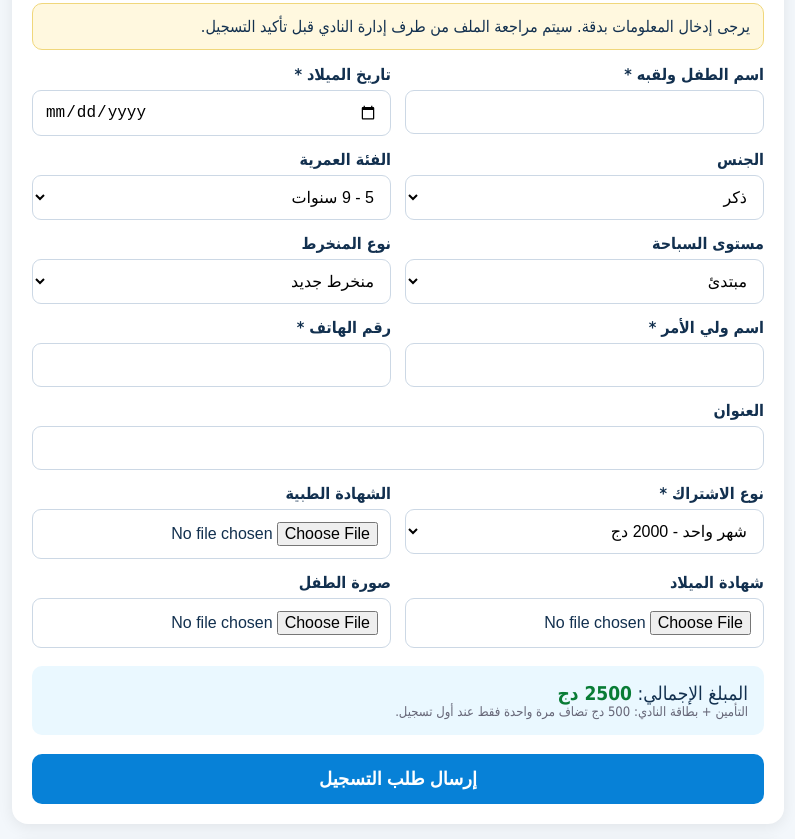
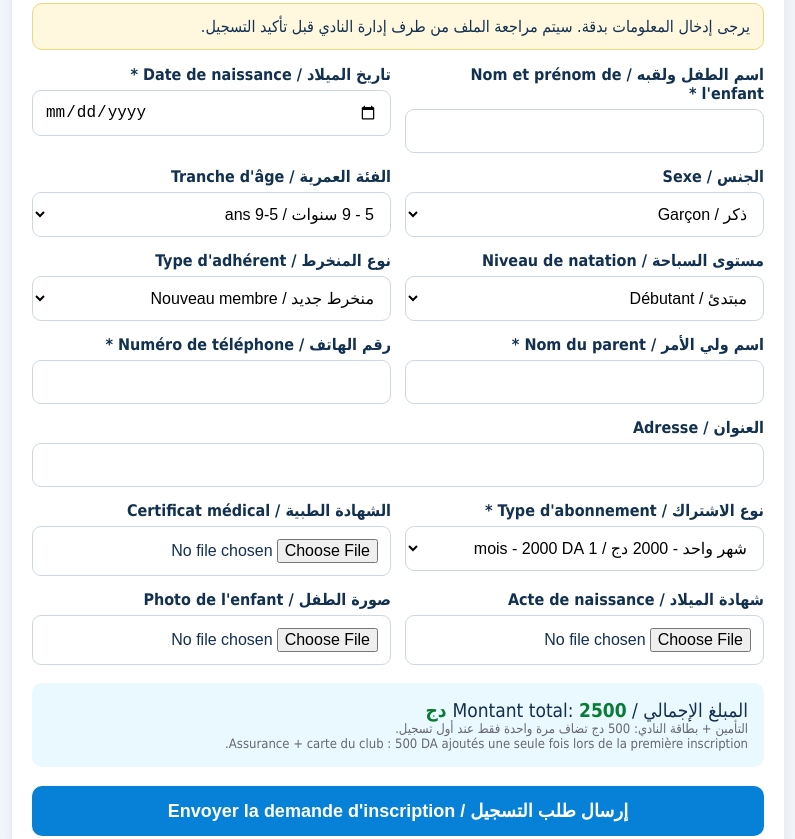
Before and after one commit to Zaki1smail/csb-registration, a website: page index.html in a window 1280 px wide. Shown: the part 429-1268 px from the top of the page, without its empty margins (242-1037 px from the left). Drawn offline with Linux system fonts and the light colour scheme.

Commit message:
Update index.html

```diff
--- a/index.html
+++ b/index.html
@@ -221,106 +221,106 @@ button{
 <div class="form-grid">
 
 <div>
-<label>اسم الطفل ولقبه *</label>
+<label>اسم الطفل ولقبه / Nom et prénom de l'enfant *</label>
 <input id="childName" required>
 </div>
 
 <div>
-<label>تاريخ الميلاد *</label>
+<label>تاريخ الميلاد / Date de naissance *</label>
 <input id="birthDate" type="date" required>
 </div>
 
 <div>
-<label>الجنس</label>
+<label>الجنس / Sexe</label>
 <select id="gender">
-<option>ذكر</option>
-<option>أنثى</option>
+<option>ذكر / Garçon</option>
+<option>أنثى / Fille</option>
 </select>
 </div>
 
 <div>
-<label>الفئة العمرية</label>
+<label>الفئة العمرية / Tranche d'âge</label>
 <select id="ageGroup">
-<option>5 - 9 سنوات</option>
-<option>10 - 12 سنة</option>
-<option>13 - 15 سنة</option>
-<option>16 سنة فما فوق</option>
+<option>5 - 9 سنوات / 5-9 ans</option>
+<option>10 - 12 سنة / 10-12 ans</option>
+<option>13 - 15 سنة / 13-15 ans</option>
+<option>16 سنة فما فوق / 16 ans et plus</option>
 </select>
 </div>
 
 <div>
-<label>مستوى السباحة</label>
+<label>مستوى السباحة / Niveau de natation</label>
 <select id="level">
-<option>مبتدئ</option>
-<option>متوسط</option>
-<option>متقدم</option>
+<option>مبتدئ / Débutant</option>
+<option>متوسط / Intermédiaire</option>
+<option>متقدم / Avancé</option>
 </select>
 </div>
 
 <div>
-<label>نوع المنخرط</label>
+<label>نوع المنخرط / Type d'adhérent</label>
 <select id="memberType" onchange="calculatePrice()">
-<option value="new">منخرط جديد</option>
-<option value="old">منخرط سابق</option>
+<option value="new">منخرط جديد / Nouveau membre</option>
+<option value="old">منخرط سابق / Ancien membre</option>
 </select>
 </div>
 
 <div>
-<label>اسم ولي الأمر *</label>
+<label>اسم ولي الأمر / Nom du parent *</label>
 <input id="parentName" required>
 </div>
 
 <div>
-<label>رقم الهاتف *</label>
+<label>رقم الهاتف / Numéro de téléphone *</label>
 <input id="phone" type="tel" required>
 </div>
 
 <div class="full">
-<label>العنوان</label>
+<label>العنوان / Adresse</label>
 <input id="address">
 </div>
 
 <div>
-<label>نوع الاشتراك *</label>
+<label>نوع الاشتراك / Type d'abonnement *</label>
 <select id="subscription" onchange="calculatePrice()">
-<option value="2000">شهر واحد - 2000 دج</option>
-<option value="6000">3 أشهر - 6000 دج</option>
+<option value="2000">شهر واحد - 2000 دج / 1 mois - 2000 DA</option>
+<option value="6000">3 أشهر - 6000 دج / 3 mois - 6000 DA</option>
 </select>
 </div>
 
 <div>
-<label>الشهادة الطبية</label>
+<label>الشهادة الطبية / Certificat médical</label>
 <input id="medical" type="file" accept="image/*,.pdf">
 </div>
 
 <div>
-<label>شهادة الميلاد</label>
+<label>شهادة الميلاد / Acte de naissance</label>
 <input id="birthCertificate" type="file" accept="image/*,.pdf">
 </div>
 
 <div>
-<label>صورة الطفل</label>
+<label>صورة الطفل / Photo de l'enfant</label>
 <input id="childPhoto" type="file" accept="image/*">
 </div>
-
 
 </div>
 
 <div class="price">
-المبلغ الإجمالي:
+المبلغ الإجمالي / Montant total:
 <strong id="total">2500 دج</strong>
 
 <div class="small">
 التأمين + بطاقة النادي: 500 دج تضاف مرة واحدة فقط عند أول تسجيل.
+<br>
+Assurance + carte du club : 500 DA ajoutés une seule fois lors de la première inscription.
 </div>
 </div>
 
 <br>
 
 <button type="submit">
-إرسال طلب التسجيل
+إرسال طلب التسجيل / Envoyer la demande d'inscription
 </button>
-
 </div>
 
 </form>
```
